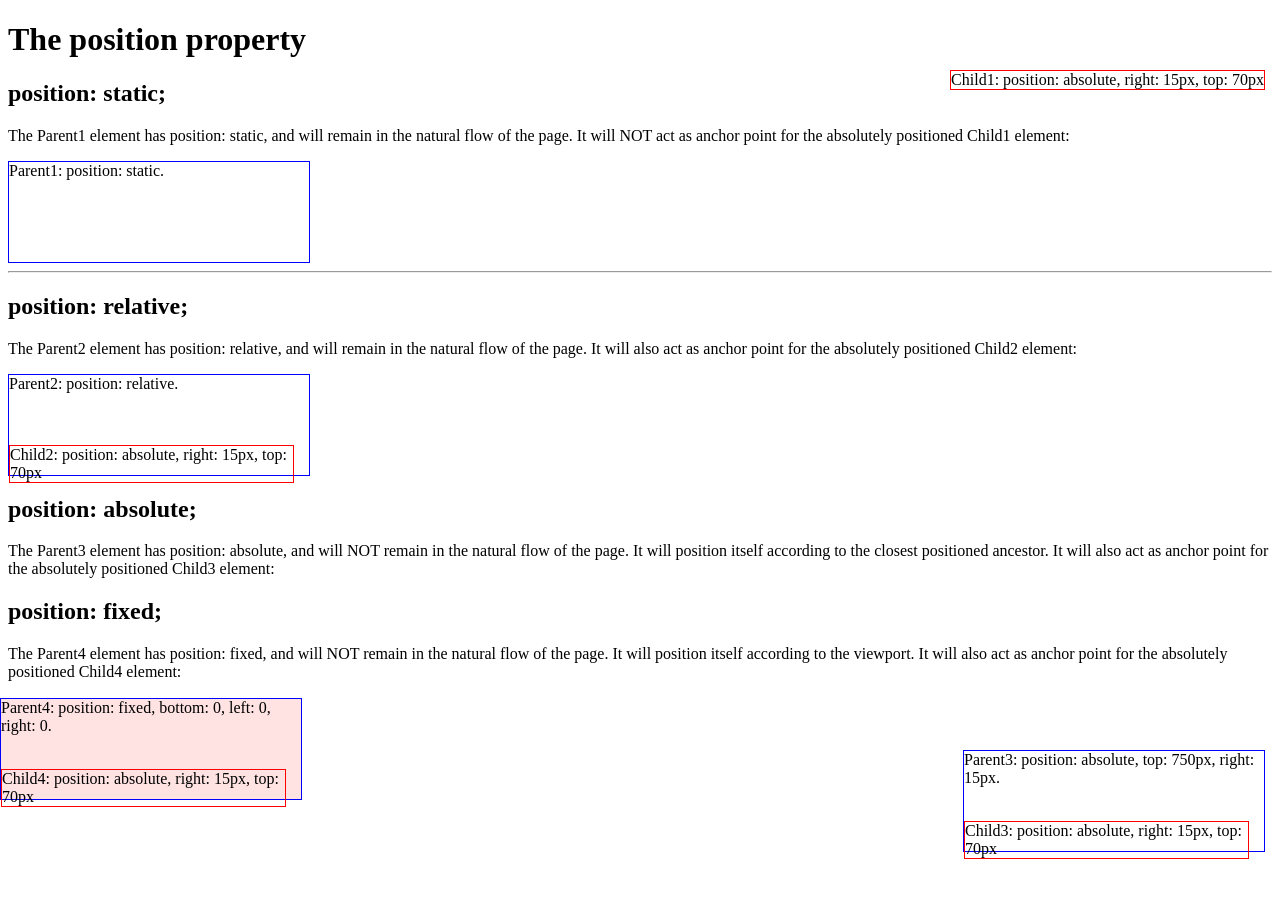
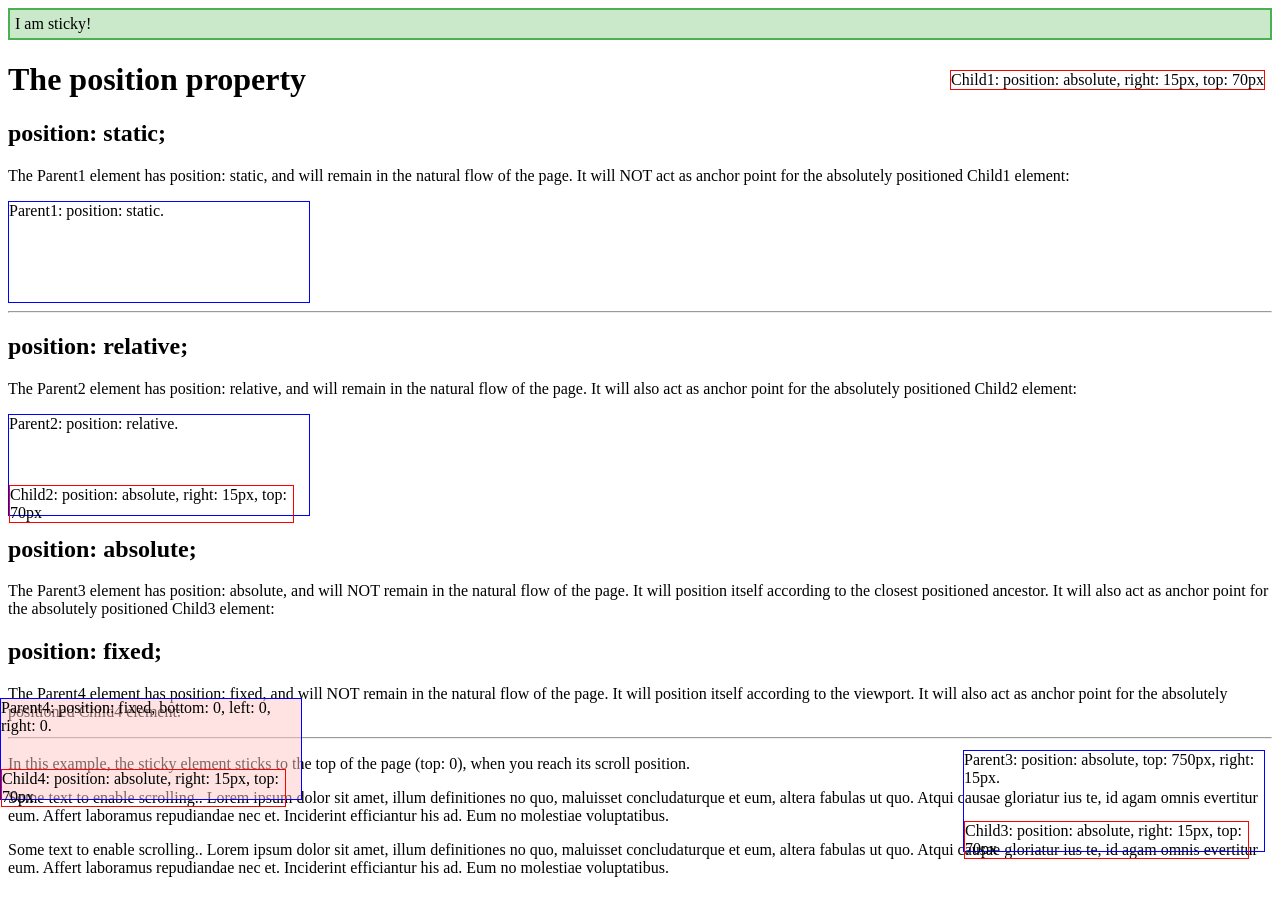
Before and after one commit to Sanyalak-T/positions, a plain HTML site: page index.html in a window 1280 px wide. Before the commit the page ends 859 px from the top, so only its background shows below. Drawn offline with Linux system fonts and the light colour scheme.

Commit message:
add position like stick

```diff
--- a/app.css
+++ b/app.css
@@ -60,3 +60,12 @@
   top: 70px;
   right: 15px;
 }
+
+div.sticky {
+  /* position: -webkit-sticky; */
+  position: sticky;
+  top: 0;
+  padding: 5px;
+  background-color: #cae8ca;
+  border: 2px solid #4caf50;
+}
--- a/index.html
+++ b/index.html
@@ -10,8 +10,8 @@
     <title>Positions</title>
   </head>
   <body>
+    <div class="sticky">I am sticky!</div>
     <h1>The position property</h1>
-
     <h2>position: static;</h2>
     <p>
       The Parent1 element has position: static, and will remain in the natural
@@ -58,5 +58,28 @@
       Parent4: position: fixed, bottom: 0, left: 0, right: 0.
       <div id="child4">Child4: position: absolute, right: 15px, top: 70px</div>
     </div>
+
+    <hr />
+
+    <div style="padding-bottom: 1000px">
+      <p>
+        In this example, the sticky element sticks to the top of the page (top:
+        0), when you reach its scroll position.
+      </p>
+      <p>
+        Some text to enable scrolling.. Lorem ipsum dolor sit amet, illum
+        definitiones no quo, maluisset concludaturque et eum, altera fabulas ut
+        quo. Atqui causae gloriatur ius te, id agam omnis evertitur eum. Affert
+        laboramus repudiandae nec et. Inciderint efficiantur his ad. Eum no
+        molestiae voluptatibus.
+      </p>
+      <p>
+        Some text to enable scrolling.. Lorem ipsum dolor sit amet, illum
+        definitiones no quo, maluisset concludaturque et eum, altera fabulas ut
+        quo. Atqui causae gloriatur ius te, id agam omnis evertitur eum. Affert
+        laboramus repudiandae nec et. Inciderint efficiantur his ad. Eum no
+        molestiae voluptatibus.
+      </p>
+    </div>
   </body>
 </html>
```
